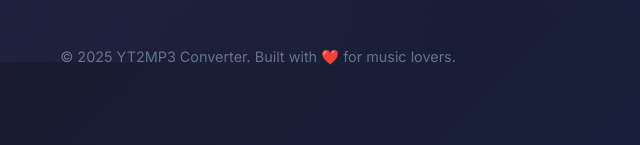
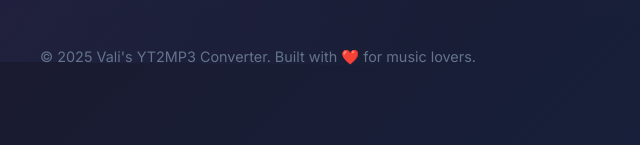
Before and after one commit to valentinnv/YT2MP3VALI, a website: page public/index.html in a window 1280 px wide. Shown: the part 726-871 px from the top of the page, 382-1022 px from the left. Drawn offline with Linux system fonts and the light colour scheme.

Commit message:
text change

```diff
--- a/public/index.html
+++ b/public/index.html
@@ -79,7 +79,7 @@
         </main>
 
         <footer class="footer">
-            <p>&copy; 2025 YT2MP3 Converter. Built with ❤️ for music lovers.</p>
+            <p>&copy; 2025 Vali's YT2MP3 Converter. Built with ❤️ for music lovers.</p>
         </footer>
     </div>
 
```
